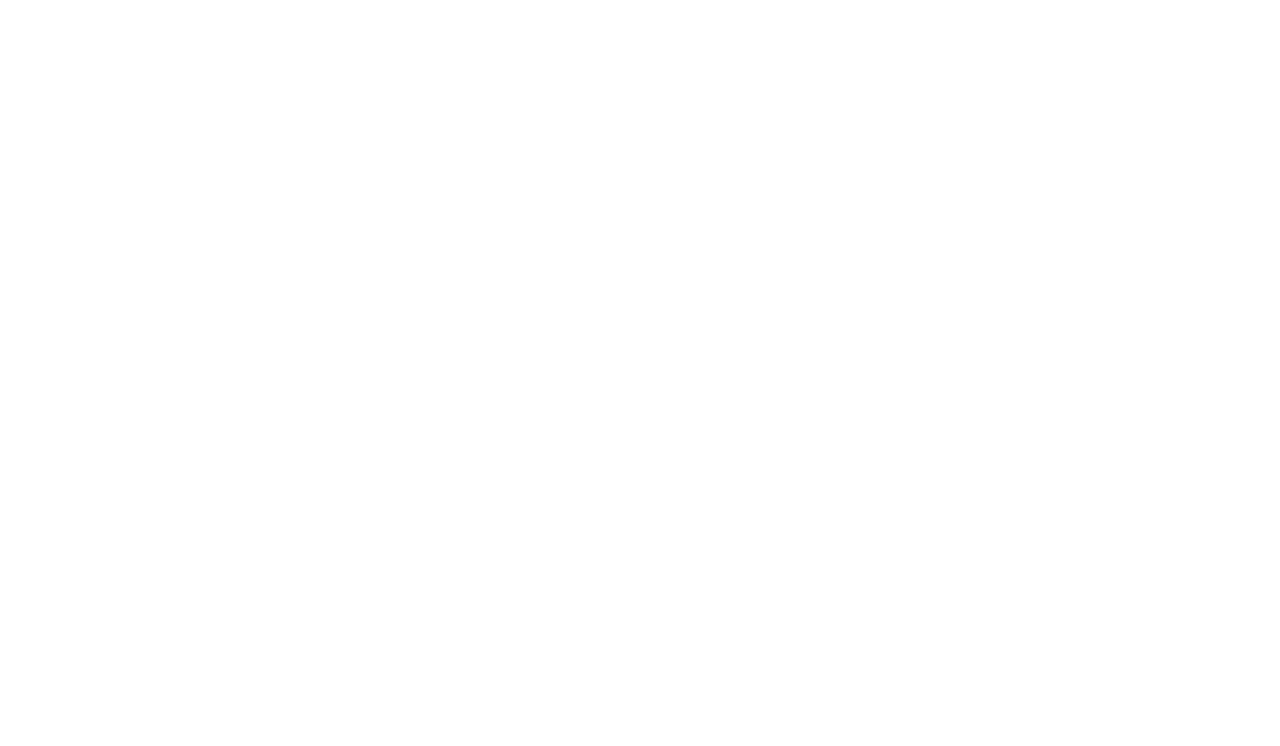
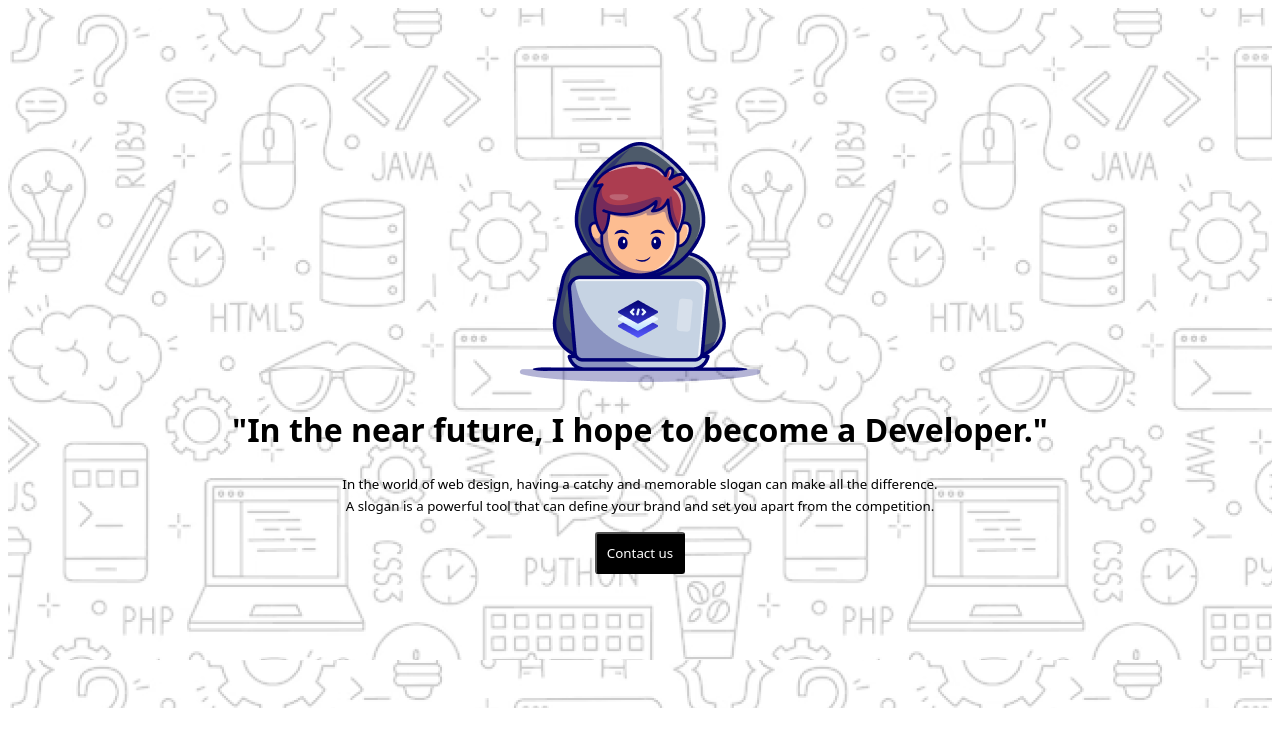
Before and after one commit to Rahid08/my-assignment-no-1, a plain HTML site: page index.html in a window 1280 px wide. Drawn offline with Linux system fonts and the light colour scheme.

Commit message:
1st section done

```diff
--- a/index.html
+++ b/index.html
@@ -1,11 +1,30 @@
 <!DOCTYPE html>
 <html lang="en">
-<head>
-    <meta charset="UTF-8">
-    <meta name="viewport" content="width=device-width, initial-scale=1.0">
-    <title>my assignment</title>
-</head>
-<body>
+  <head>
+    <meta charset="UTF-8" />
+    <meta name="viewport" content="width=device-width, initial-scale=1.0" />
+    <link rel="stylesheet" href="style.css" />
+    <title>my web</title>
+  </head>
+  <body>
+    <header class="nav">
+      <div class="header">
+        <img src="assets/Group.png" alt="" />
 
-</body>
+        <h1>"In the near future, I hope to become a Developer."</h1>
+        <p>
+          <small>
+            In the world of web design, having a catchy and memorable slogan can
+            make all the difference. <br />
+            A slogan is a powerful tool that can define your brand and set you
+            apart from the competition.</small
+          >
+        </p>
+        <button class="btn">Contact us</button>
+      </div>
+    </header>
+
+    <main></main>
+    <footer></footer>
+  </body>
 </html>
--- a/style.css
+++ b/style.css
@@ -0,0 +1,20 @@
+*{font-family: system-ui, -apple-system, BlinkMacSystemFont, 'Segoe UI', Roboto, Oxygen, Ubuntu, Cantarell, 'Open Sans', 'Helvetica Neue', sans-serif;}
+
+
+.nav {
+  background-image: url(assets/Hero-bg.png);
+  align-items: center;
+  height: 700px;
+  width: 100%;
+  display: flex;
+  align-items: center;
+  justify-content: center;
+  text-align: center;
+
+}
+.btn{background-color: black;
+  color: #fdfdfd;
+  padding: 10px;
+  border-radius: 3px;
+
+ }
```
